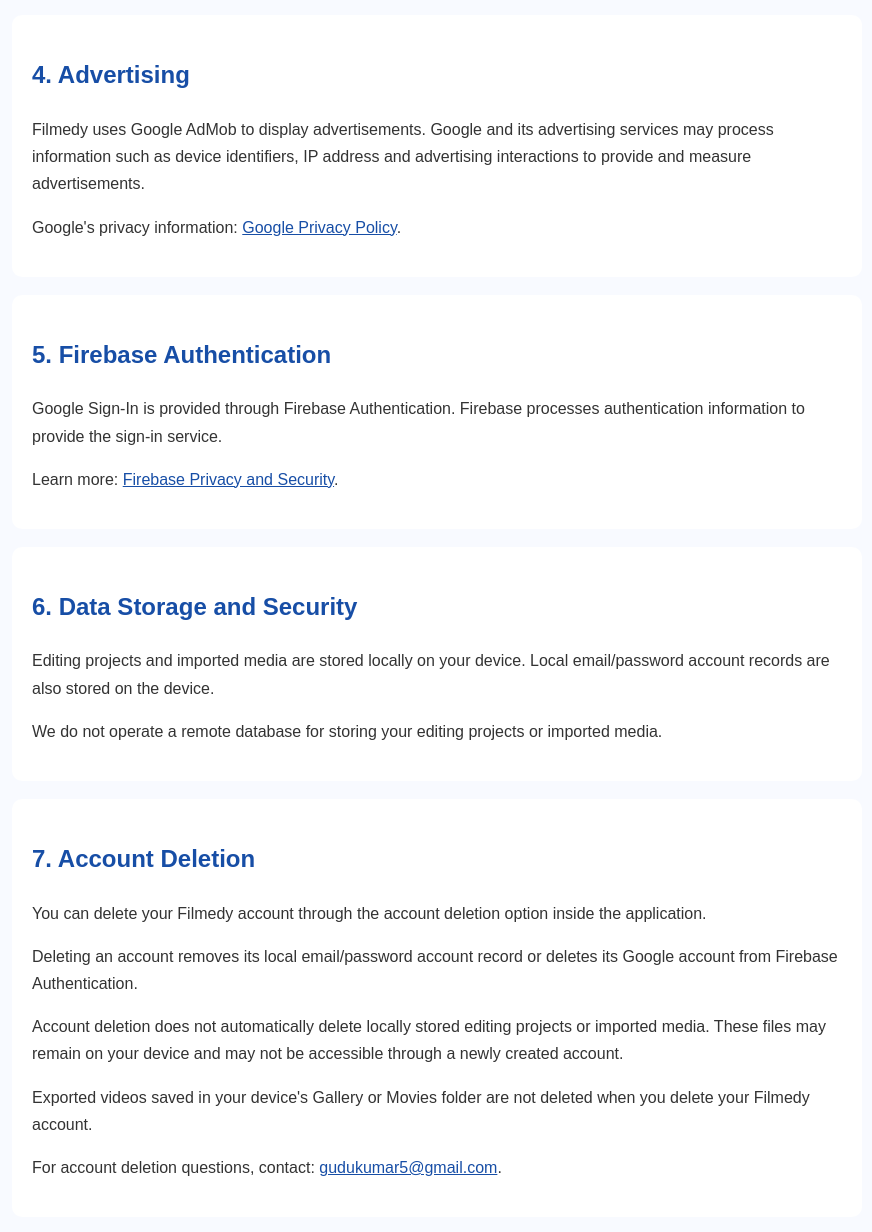
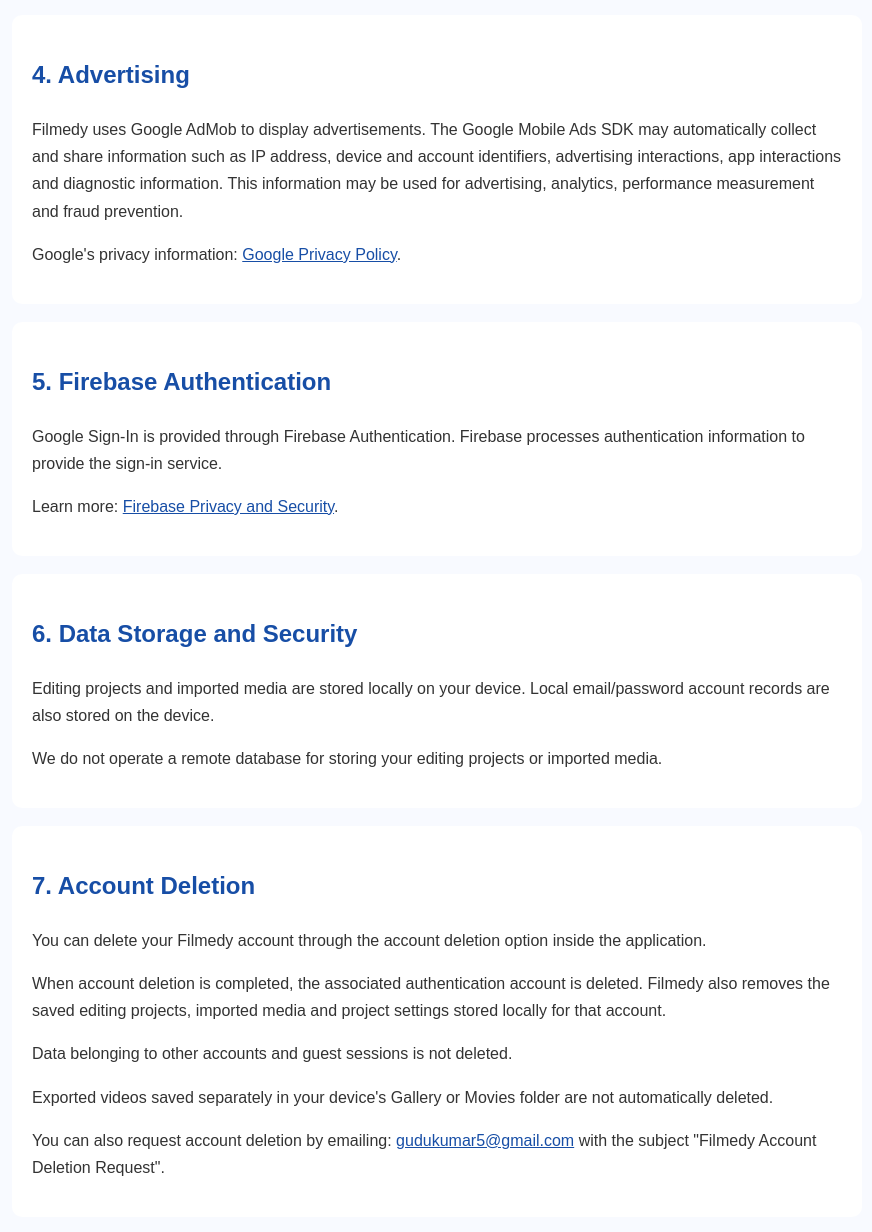
Before and after one commit to gudukumar5-bot/filmedy-privacy-policy, a plain HTML site: page index.html in a window 1280 px wide. Shown: the part 996-2228 px from the top of the page, without its empty margins (203-1075 px from the left). Drawn offline with Linux system fonts and the light colour scheme.

Commit message:
Update Privacy Policy for account deletion and advertising disclosures
Update Privacy Policy for account deletion and advertising disclosures

```diff
--- a/index.html
+++ b/index.html
@@ -72,9 +72,12 @@ Movies/Filmedy folder on Android.
 <h2>4. Advertising</h2>
 <p>
 Filmedy uses Google AdMob to display advertisements.
-Google and its advertising services may process information
-such as device identifiers, IP address and advertising
-interactions to provide and measure advertisements.
+The Google Mobile Ads SDK may automatically collect
+and share information such as IP address, device and
+account identifiers, advertising interactions,
+app interactions and diagnostic information.
+This information may be used for advertising,
+analytics, performance measurement and fraud prevention.
 </p>
 <p>
 Google's privacy information:
@@ -117,23 +120,24 @@ You can delete your Filmedy account through the account
 deletion option inside the application.
 </p>
 <p>
-Deleting an account removes its local email/password account
-record or deletes its Google account from Firebase
-Authentication.
+When account deletion is completed, the associated
+authentication account is deleted. Filmedy also removes
+the saved editing projects, imported media and project
+settings stored locally for that account.
 </p>
 <p>
-Account deletion does not automatically delete locally
-stored editing projects or imported media. These files
-may remain on your device and may not be accessible
-through a newly created account.
+Data belonging to other accounts and guest sessions
+is not deleted.
 </p>
 <p>
-Exported videos saved in your device's Gallery or Movies
-folder are not deleted when you delete your Filmedy account.
+Exported videos saved separately in your device's
+Gallery or Movies folder are not automatically deleted.
 </p>
 <p>
-For account deletion questions, contact:
-<a href="mailto:gudukumar5@gmail.com">gudukumar5@gmail.com</a>.
+You can also request account deletion by emailing:
+<a href="mailto:gudukumar5@gmail.com">
+gudukumar5@gmail.com</a>
+with the subject "Filmedy Account Deletion Request".
 </p>
 </section>
 
```
